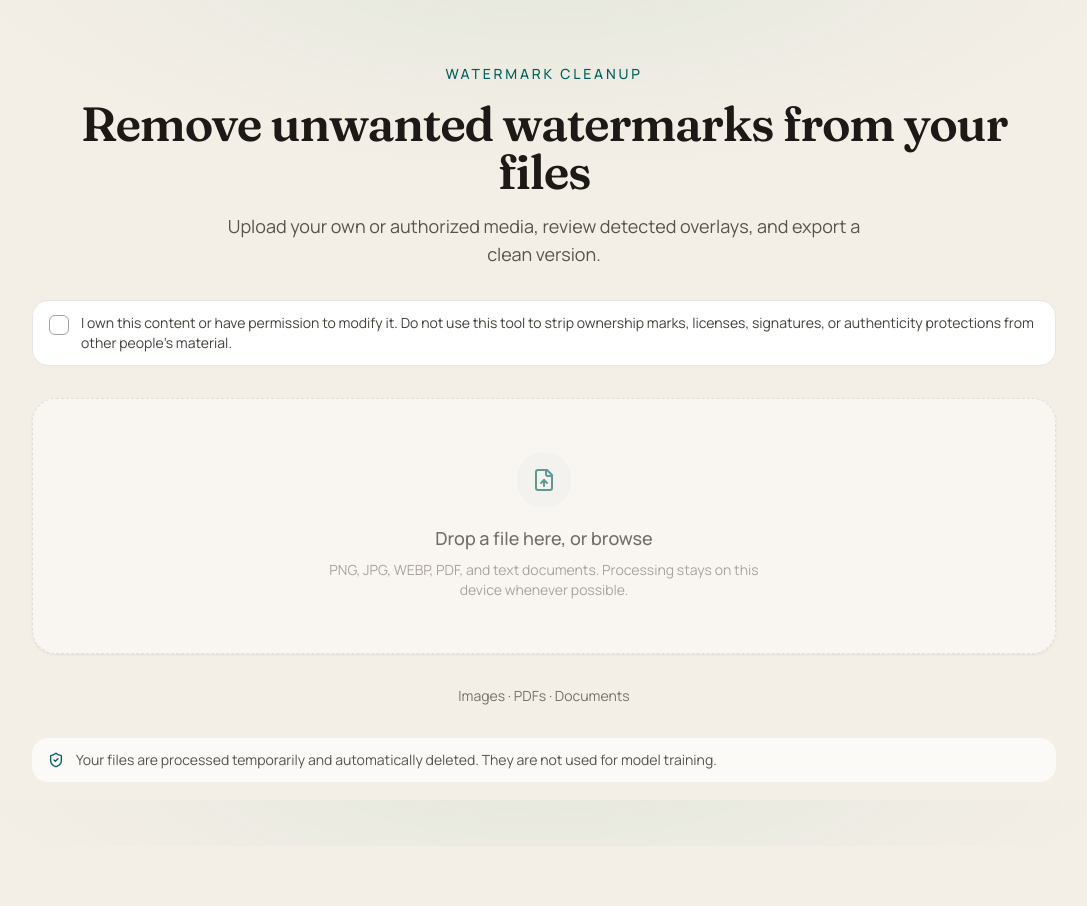
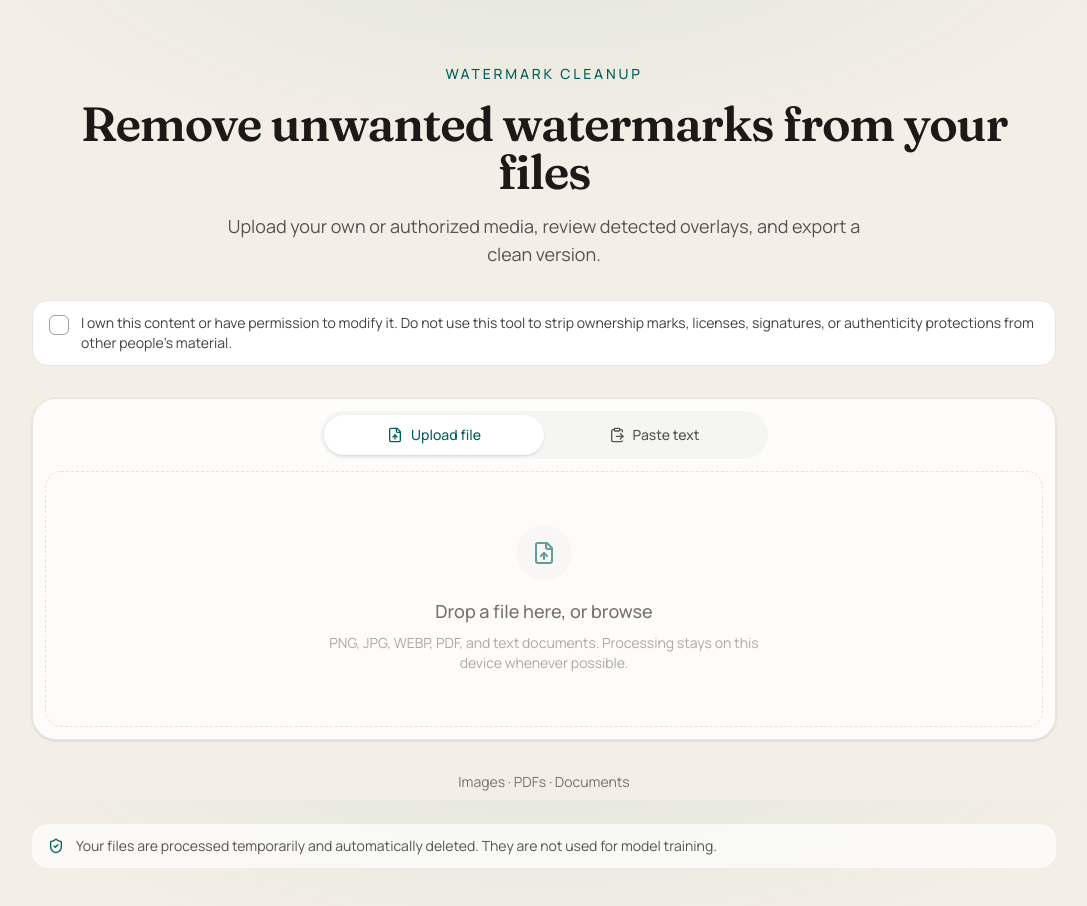
Before and after one commit to MadanMohan0537/watermark-cleanup, a Next.js app: page / in a window 1280 px wide. Shown: the top 906 px of the page, without its empty margins (96-1183 px from the left). Before the commit the page ends 846 px from the top, so only its background shows below. Built offline with nearby package versions, Linux system fonts and the light colour scheme.

Commit message:
Add paste-text input option

```diff
--- a/components/uploader/Dropzone.tsx
+++ b/components/uploader/Dropzone.tsx
@@ -1,17 +1,22 @@
 "use client";
 
 import { useCallback, useState } from "react";
-import { FileUp } from "lucide-react";
+import { ClipboardPaste, FileUp } from "lucide-react";
 import { cn } from "@/lib/utils";
+import { Button } from "@/components/ui/button";
 
 export function Dropzone({
   disabled,
   onFile,
+  onText,
 }: {
   disabled?: boolean;
   onFile: (file: File) => void;
+  onText: (text: string) => void;
 }) {
   const [active, setActive] = useState(false);
+  const [mode, setMode] = useState<"upload" | "paste">("upload");
+  const [text, setText] = useState("");
 
   const handleFiles = useCallback(
     (files: FileList | null) => {
@@ -22,9 +27,39 @@ export function Dropzone({
   );
 
   return (
+    <section className="rounded-3xl border border-stone-200 bg-white/80 p-3 shadow-sm">
+      <div className="mx-auto mb-3 grid max-w-md grid-cols-2 rounded-full bg-stone-100 p-1" role="tablist" aria-label="Choose input method">
+        <button
+          type="button"
+          role="tab"
+          aria-selected={mode === "upload"}
+          className={cn(
+            "flex items-center justify-center gap-2 rounded-full px-4 py-2.5 text-sm font-medium transition",
+            mode === "upload" ? "bg-white text-teal-800 shadow-sm" : "text-stone-600 hover:text-stone-900",
+          )}
+          onClick={() => setMode("upload")}
+        >
+          <FileUp className="h-4 w-4" /> Upload file
+        </button>
+        <button
+          type="button"
+          role="tab"
+          aria-selected={mode === "paste"}
+          className={cn(
+            "flex items-center justify-center gap-2 rounded-full px-4 py-2.5 text-sm font-medium transition",
+            mode === "paste" ? "bg-white text-teal-800 shadow-sm" : "text-stone-600 hover:text-stone-900",
+          )}
+          onClick={() => setMode("paste")}
+        >
+          <ClipboardPaste className="h-4 w-4" /> Paste text
+        </button>
+      </div>
+
+      {mode === "upload" ? (
         <label
+          role="tabpanel"
           className={cn(
-        "flex min-h-64 cursor-pointer flex-col items-center justify-center rounded-3xl border border-dashed border-stone-300 bg-white/80 px-6 py-12 text-center shadow-sm transition",
+            "flex min-h-64 cursor-pointer flex-col items-center justify-center rounded-2xl border border-dashed border-stone-300 px-6 py-12 text-center transition",
             active && "border-teal-700 bg-teal-50",
             disabled && "pointer-events-none opacity-60",
           )}
@@ -54,5 +89,36 @@ export function Dropzone({
             PNG, JPG, WEBP, PDF, and text documents. Processing stays on this device whenever possible.
           </span>
         </label>
+      ) : (
+        <form
+          role="tabpanel"
+          className={cn("rounded-2xl border border-stone-200 p-5", disabled && "opacity-60")}
+          onSubmit={(event) => {
+            event.preventDefault();
+            if (text.trim()) onText(text);
+          }}
+        >
+          <label htmlFor="pasted-text" className="text-sm font-medium text-stone-900">
+            Paste the text from your document
+          </label>
+          <p className="mt-1 text-sm text-stone-500">You will be able to review detected text before downloading the cleaned document.</p>
+          <textarea
+            id="pasted-text"
+            value={text}
+            disabled={disabled}
+            rows={9}
+            placeholder="Paste or type your text here..."
+            className="mt-4 w-full resize-y rounded-2xl border border-stone-300 bg-white p-4 text-sm text-stone-900 outline-none transition placeholder:text-stone-400 focus:border-teal-700 focus:ring-2 focus:ring-teal-700/20 disabled:cursor-not-allowed"
+            onChange={(event) => setText(event.target.value)}
+          />
+          <div className="mt-3 flex items-center justify-between gap-4">
+            <span className="text-xs text-stone-500">{text.length.toLocaleString()} characters</span>
+            <Button type="submit" disabled={disabled || !text.trim()}>
+              Review pasted text
+            </Button>
+          </div>
+        </form>
+      )}
+    </section>
   );
 }
```
Lines whose indentation alone changed are shown as unchanged.
